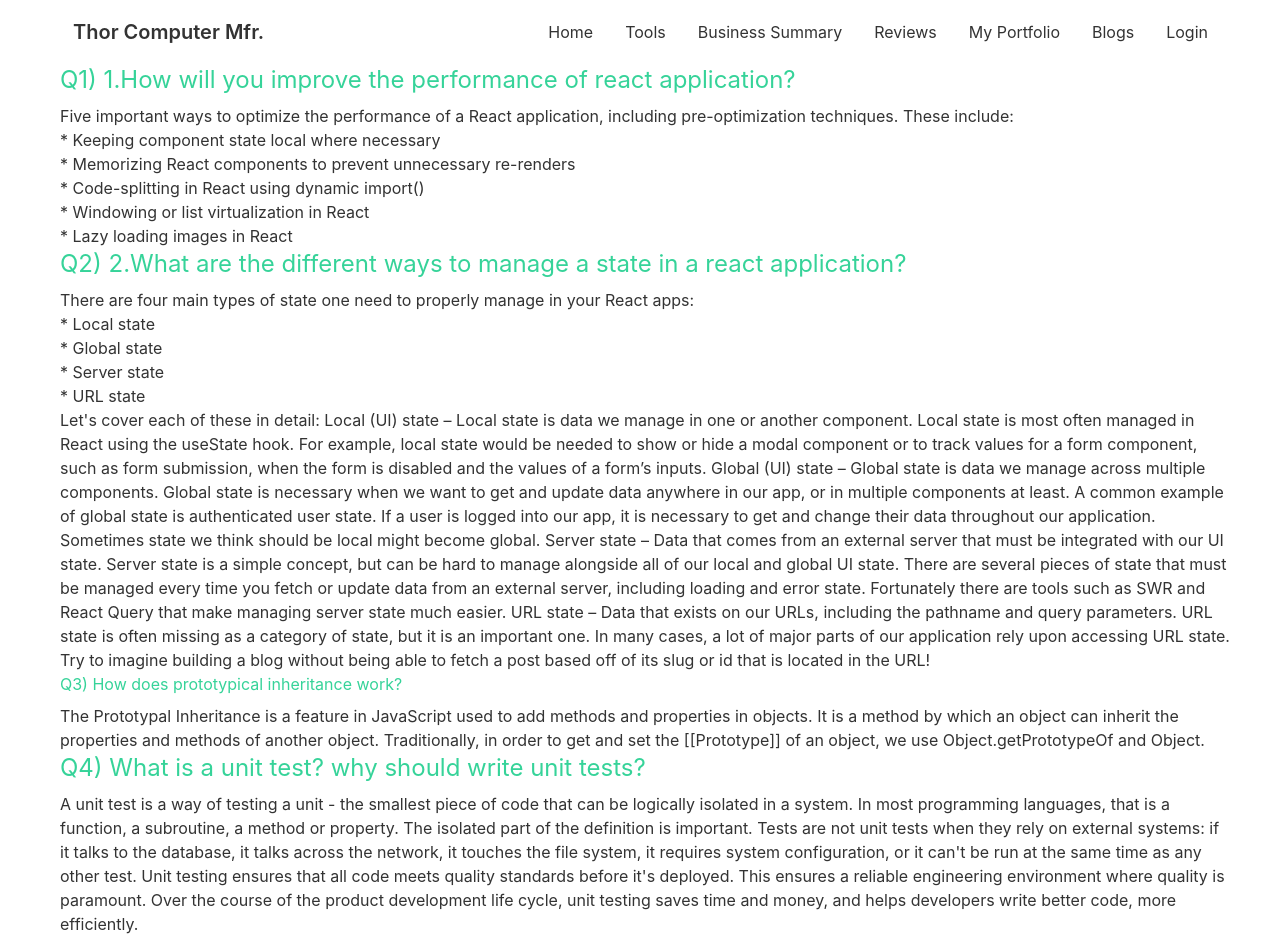
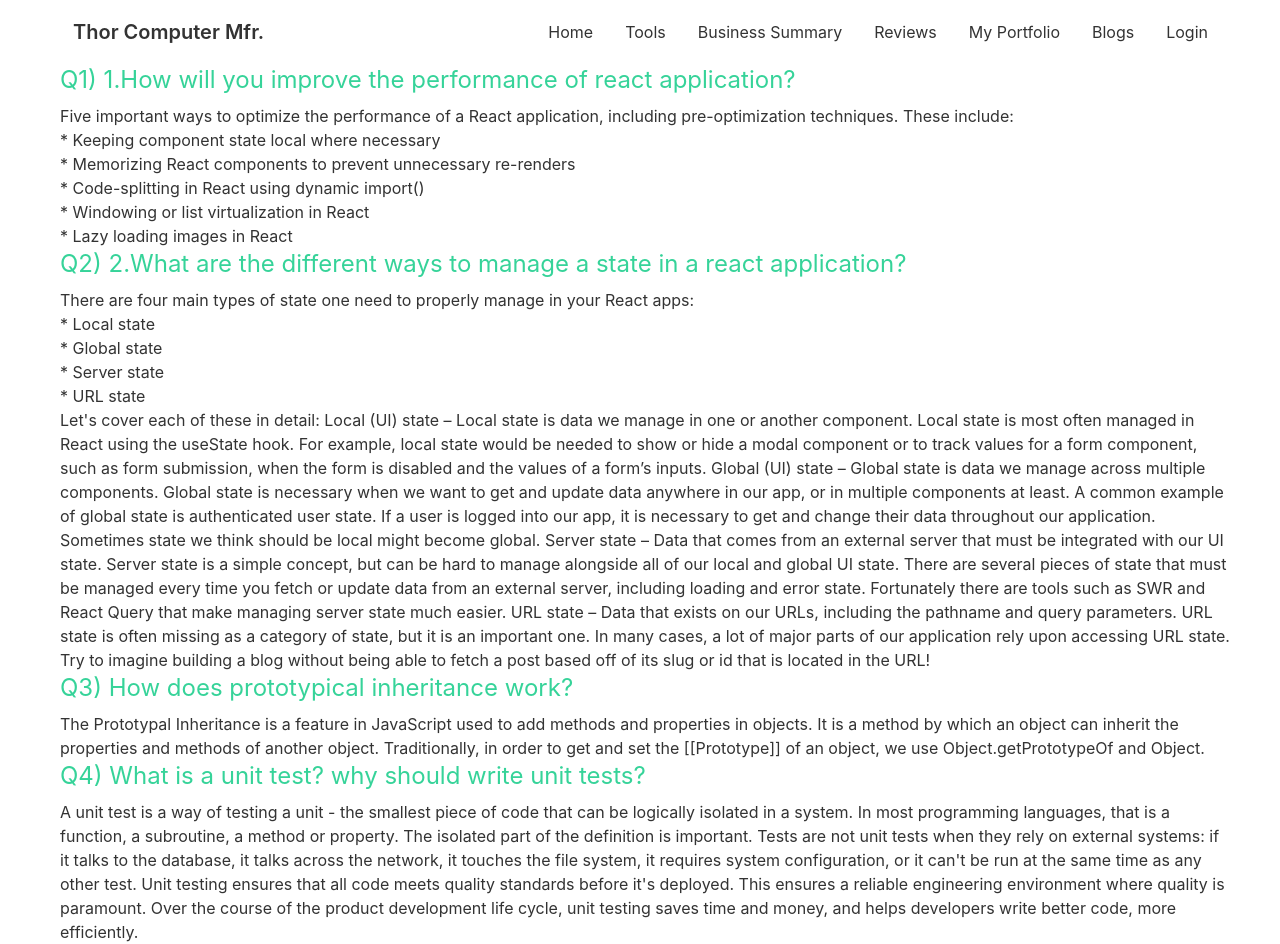
Before and after one commit to Razib-Debnath16/Manufacturer_website_client_pb, a React (Create React App) app: page /blogs in a window 1280 px wide. Built offline with nearby package versions, Linux system fonts and the light colour scheme; no server answers.

Commit message:
adding not found

```diff
--- a/src/App.js
+++ b/src/App.js
@@ -25,6 +25,7 @@ import AllTools from './Pages/Home/Tools/AllTools/AllTools';
 import Business from './Pages/Business/Business';
 import MyPortfolio from './Pages/MyPortfolio/MyPortfolio';
 import Blogs from './Pages/Blogs/Blogs';
+import Notfound from './Pages/Shared/NotFound/Notfound';
 
 function App() {
   return (
@@ -52,6 +53,7 @@ function App() {
           <Route path='/dashboard/manageProducts' element={<RequireAdmin><ManageProducts></ManageProducts></RequireAdmin>}></Route>
         </Route>
         <Route path='/purchase/:id' element={<RequireAuth><Purchase></Purchase></RequireAuth>}></Route>
+        <Route path='*' element={<Notfound></Notfound>}></Route>
       </Routes >
       {/* <ToastContainer /> */}
     </div >
--- a/src/Pages/Blogs/Blogs.js
+++ b/src/Pages/Blogs/Blogs.js
@@ -33,7 +33,7 @@ const Blogs = () => {
                 </div>
 
             </div >
-            <h3 className='text-success mb-2 ms-3 '>Q3) How does prototypical inheritance work?</h3>
+            <h3 className='text-success mb-2 ms-3 text-2xl'>Q3) How does prototypical inheritance work?</h3>
             <div className='question-2 ms-3'>
                 The Prototypal Inheritance is a feature in JavaScript used to add methods and properties in objects. It is a method by which an object can inherit the properties and methods of another object. Traditionally, in order to get and set the [[Prototype]] of an object, we use Object.getPrototypeOf and Object.
             </div>
--- a/src/Pages/Home/Tools/AllTools/AllTools.js
+++ b/src/Pages/Home/Tools/AllTools/AllTools.js
@@ -8,7 +8,7 @@ const AllTools = () => {
     return (
 
         <div id='tools'>
-            <h2 className='text-center text-secondary text-3xl'>Our Products</h2>
+            <h2 className='text-center text-secondary text-3xl mb-6'>Our Products</h2>
             <div className='grid sm:grid-cols-1 md:grid-cols-2 lg:grid-cols-3 gap-12'>
                 {
                     tools.map(tool => <ToolCard
--- /dev/null
+++ b/src/Pages/Shared/NotFound/Notfound.js
@@ -0,0 +1,11 @@
+import React from 'react';
+import img from '../../../Assets/Images/NotFound/404.jpg';
+const Notfound = () => {
+    return (
+        <div className='notFound'>
+            <img src={img} alt="" />
+        </div>
+    );
+};
+
+export default Notfound;
```
Also changed, not shown: src/Assets/Images/NotFound/404.jpg (added).
